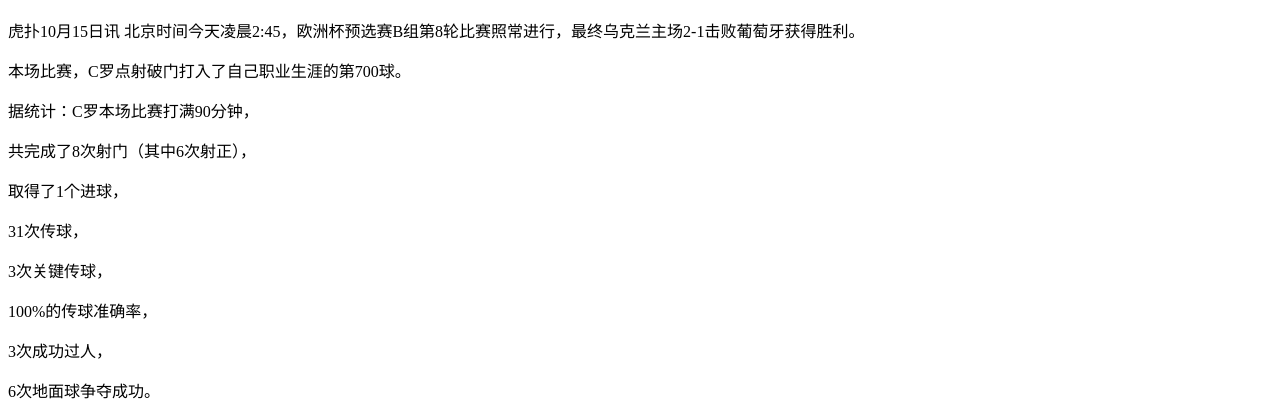
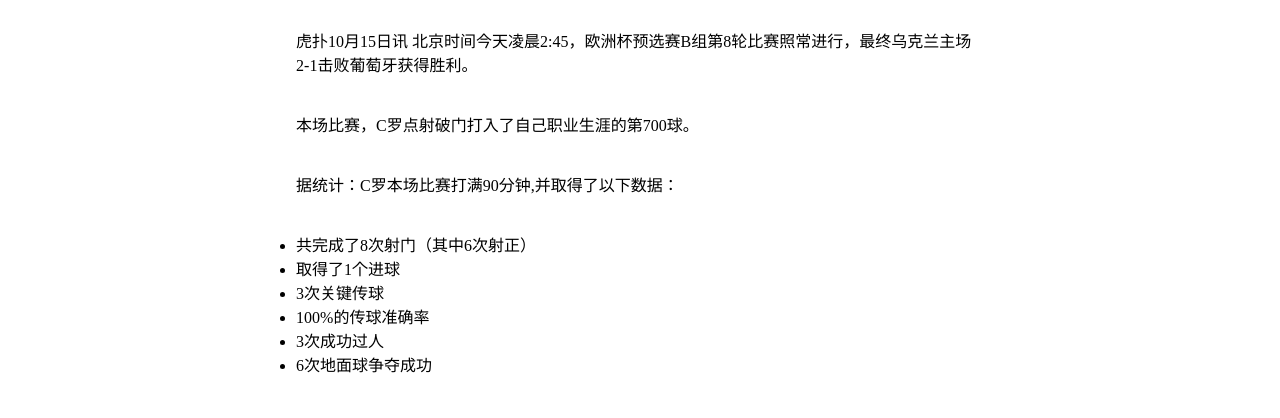
Before and after one commit to JamYiz/CR7, a plain HTML site: page News/News.html in a window 1280 px wide. Shown: the part 701-1119 px from the top of the page. Drawn offline with Linux system fonts and the light colour scheme.

Commit message:
对新闻页面进行调整

```diff
--- a/News/News.html
+++ b/News/News.html
@@ -8,6 +8,14 @@ h1{
 	text-align:center;
 
 	}
+p{margin-left:22%;
+margin-right:22%;
+padding:10px 10px 10px 10px;
+
+}
+ul{margin-left:22%;
+margin-right:22%;
+padding:10px 10px 10px 10px;}
 	</style>
 </head>
 
@@ -19,20 +27,19 @@ h1{
 	</div>
 	<div align="left",width="800">
 	<p>虎扑10月15日讯 北京时间今天凌晨2:45，欧洲杯预选赛B组第8轮比赛照常进行，最终乌克兰主场2-1击败葡萄牙获得胜利。</p>
+
 	<p>本场比赛，C罗点射破门打入了自己职业生涯的第700球。</p>
+	<p>据统计：C罗本场比赛打满90分钟,并取得了以下数据：</p>
+	<ul>
+	 <li>共完成了8次射门（其中6次射正）</li>
+	 <li>取得了1个进球</li>
+	 <li>3次关键传球</li>
+	 <li>100%的传球准确率</li>
+	 <li>3次成功过人</li>
+	 <li>6次地面球争夺成功</li>
+	</ul>
 
-   <p>据统计：C罗本场比赛打满90分钟，</p>
 
-   <p>共完成了8次射门（其中6次射正），</p>
-
-<p>取得了1个进球，</p>
-
-<p>31次传球，</p>
-<p>3次关键传球，</p>
-
-<p>100%的传球准确率，</p>
-<p>3次成功过人，</p>
-<p>6次地面球争夺成功。</p>
 
 		</div>
 
```
